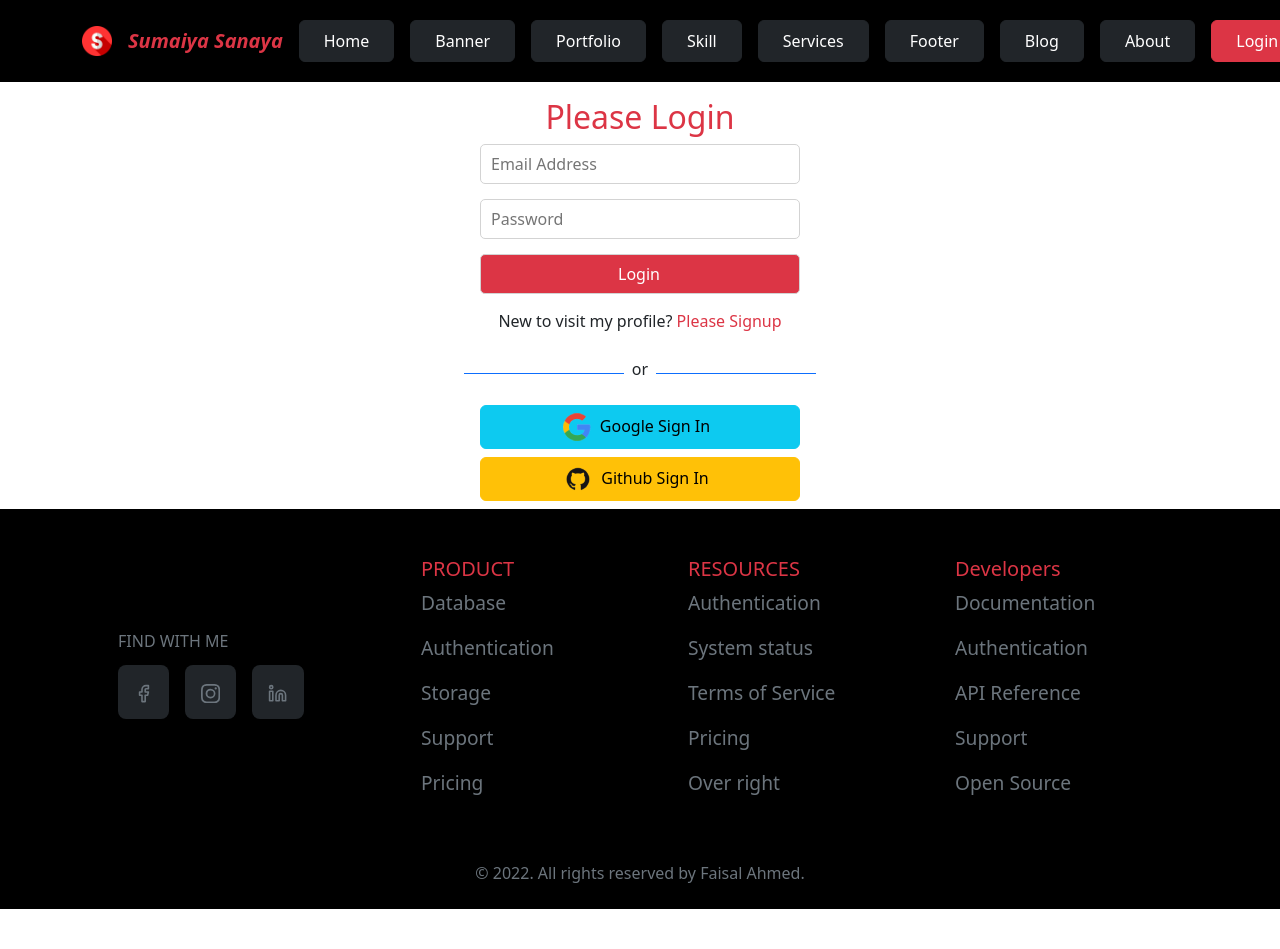
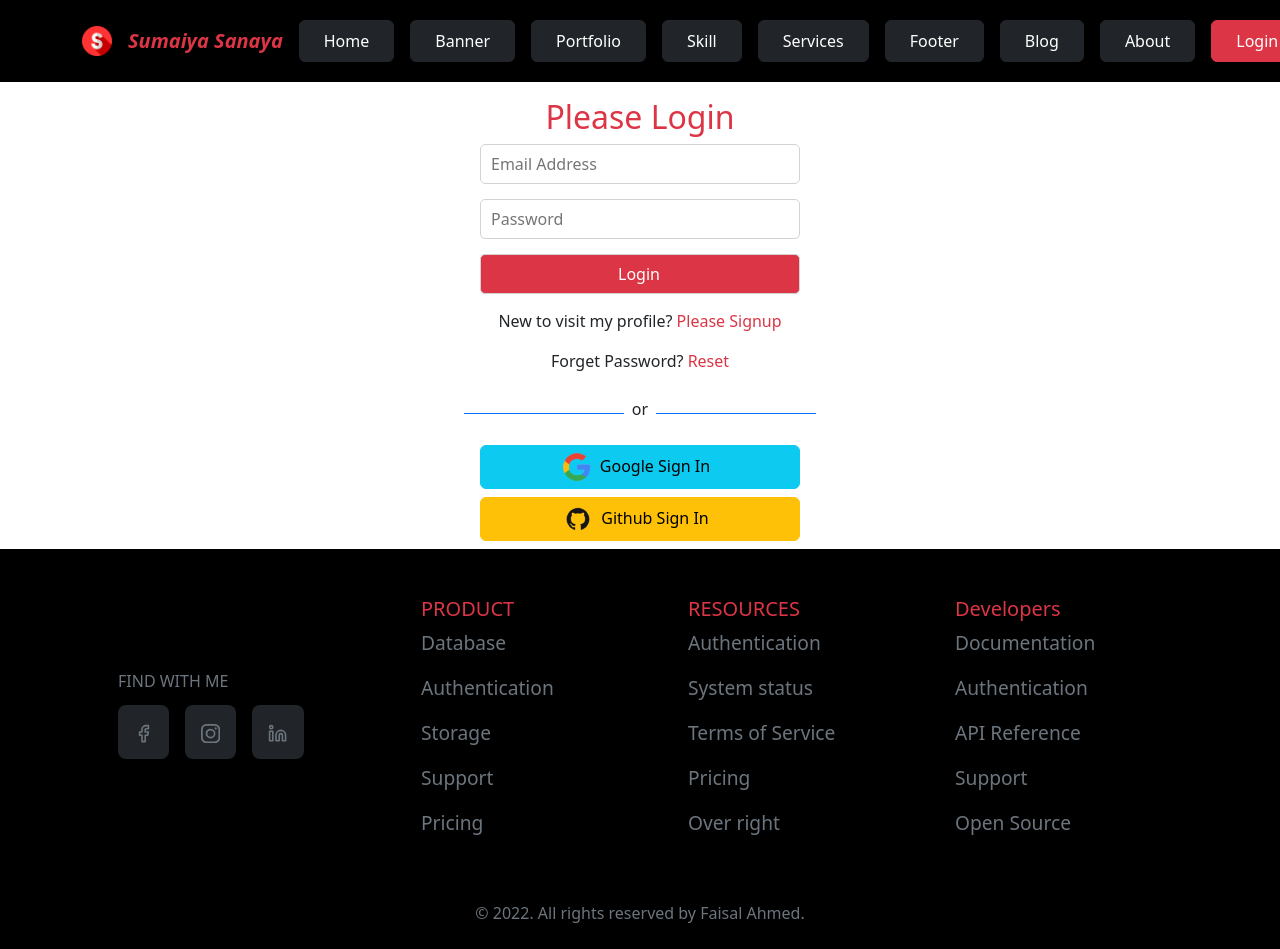
Before and after one commit to uthe99240/Photographer-project, a React (Create React App) app: page /login in a window 1280 px wide. Shown: the top 949 px of the page. Before the commit the page ends 909 px from the top, so only its background shows below. Built offline with nearby package versions, Linux system fonts and the light colour scheme; no server answers.

Commit message:
final submit

```diff
--- a/src/components/Login/Login.js
+++ b/src/components/Login/Login.js
@@ -1,13 +1,16 @@
-import React, { useState } from 'react';
+import React, { useRef, useState } from 'react';
 import { Link, useLocation, useNavigate } from 'react-router-dom';
 import SocialLogin from '../SocialLogin/SocialLogin';
 import './Login.css'
-import { useSignInWithEmailAndPassword } from 'react-firebase-hooks/auth';
+import { useSendPasswordResetEmail, useSignInWithEmailAndPassword } from 'react-firebase-hooks/auth';
 import auth from './../../../src/firebase.init.js';
 import Loading from '../Loading/Loading';
+import { ToastContainer, toast } from 'react-toastify';
+import 'react-toastify/dist/ReactToastify.css';
 
 const Login = () => {
 
+    const emailRef = useRef('');
     const location = useLocation();
     const navigate = useNavigate();
 
@@ -20,7 +23,9 @@ const Login = () => {
         user,
         loading,
         error,
-      ] = useSignInWithEmailAndPassword(auth);
+    ] = useSignInWithEmailAndPassword(auth);
+
+    const [sendPasswordResetEmail, sending] = useSendPasswordResetEmail(auth);
 
     const navigateRegister = () => {
         navigate('/register');
@@ -31,7 +36,7 @@ const Login = () => {
     }
 
     if (error) {
-         errorElement = <p className='text-danger'>Error: {error?.message}</p>
+        errorElement = <p className='text-danger'>Error: {error?.message}</p>
     }
 
 
@@ -45,15 +50,26 @@ const Login = () => {
         const password = event.target.password.value;
 
         signInWithEmailAndPassword(email, password);
-        console.log(email);
     }
+
+    const resetPassword = async () => {
+        const email = emailRef.current.value;
+        if (email) {
+            await sendPasswordResetEmail(email);
+            toast('Sent email');
+        }
+        else{
+            toast('please enter your email address');
+        }
+    }
+
 
     return (
         <div className='pt-3'>
             <div className='login-form'>
                 <h2 className='text-danger' style={{ textAlign: 'center' }}>Please Login</h2>
                 <form onSubmit={handleSubmit} className='w-50 mx-auto'>
-                    <input type="email" name="email" id="" placeholder='Email Address' required />
+                    <input  ref={emailRef} type="email" name="email" id="" placeholder='Email Address' required />
                     <input type="password" name="password" id="" placeholder='Password' required />
                     <input
                         className=' btn btn-danger mt-2'
@@ -62,7 +78,9 @@ const Login = () => {
                 </form>
                 {errorElement}
                 <p>New to visit my profile? <Link to="/signup" className='text-danger pe-auto text-decoration-none' onClick={navigateRegister}>Please Signup</Link> </p>
+                <p>Forget Password? <span onClick={resetPassword} className='text-danger' style={{ cursor: 'pointer' }}>Reset</span> </p>
                 <SocialLogin></SocialLogin>
+                <ToastContainer />
             </div>
         </div>
     );
--- a/src/components/Signup/Signup.js
+++ b/src/components/Signup/Signup.js
@@ -14,7 +14,7 @@ const Signup = () => {
         user,
         loading,
         error,
-      ] = useCreateUserWithEmailAndPassword(auth);
+      ] = useCreateUserWithEmailAndPassword(auth, {sendEmailVerification: true});
 
     const navigate = useNavigate();
 
```
